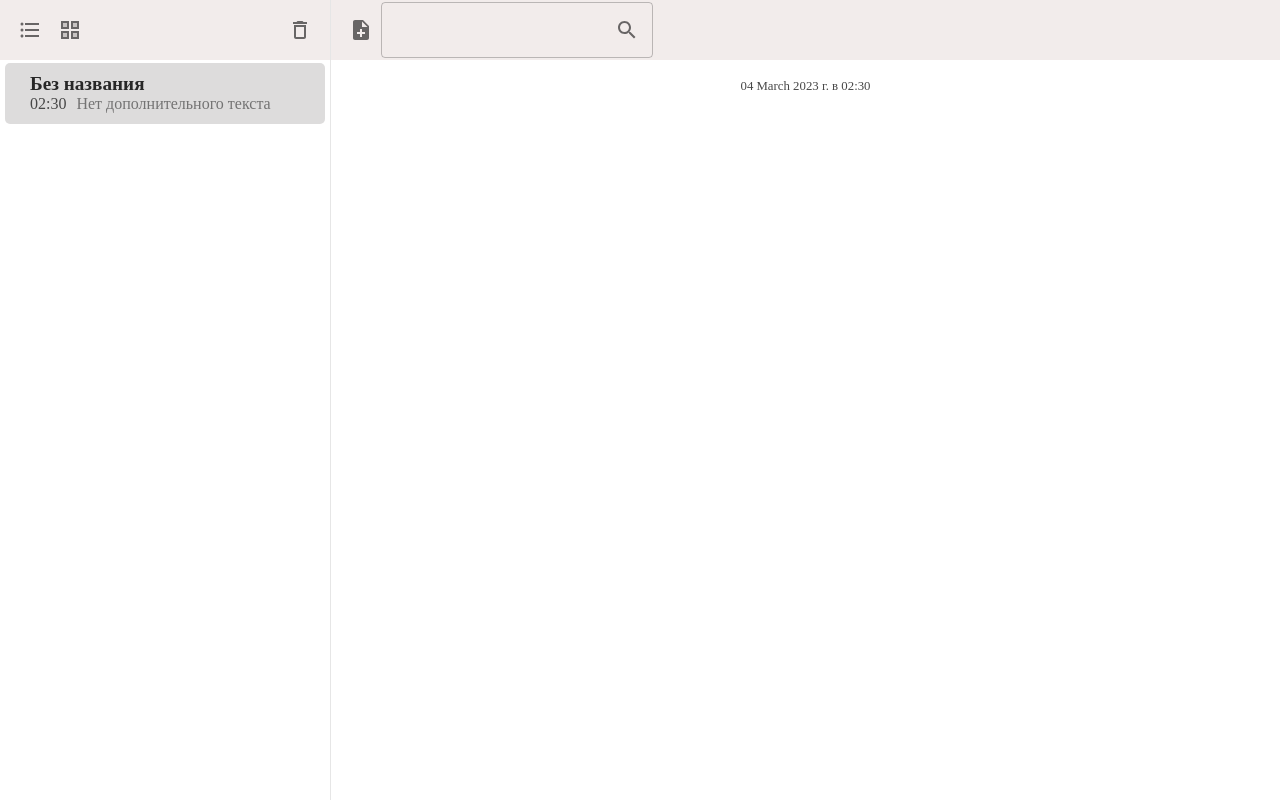
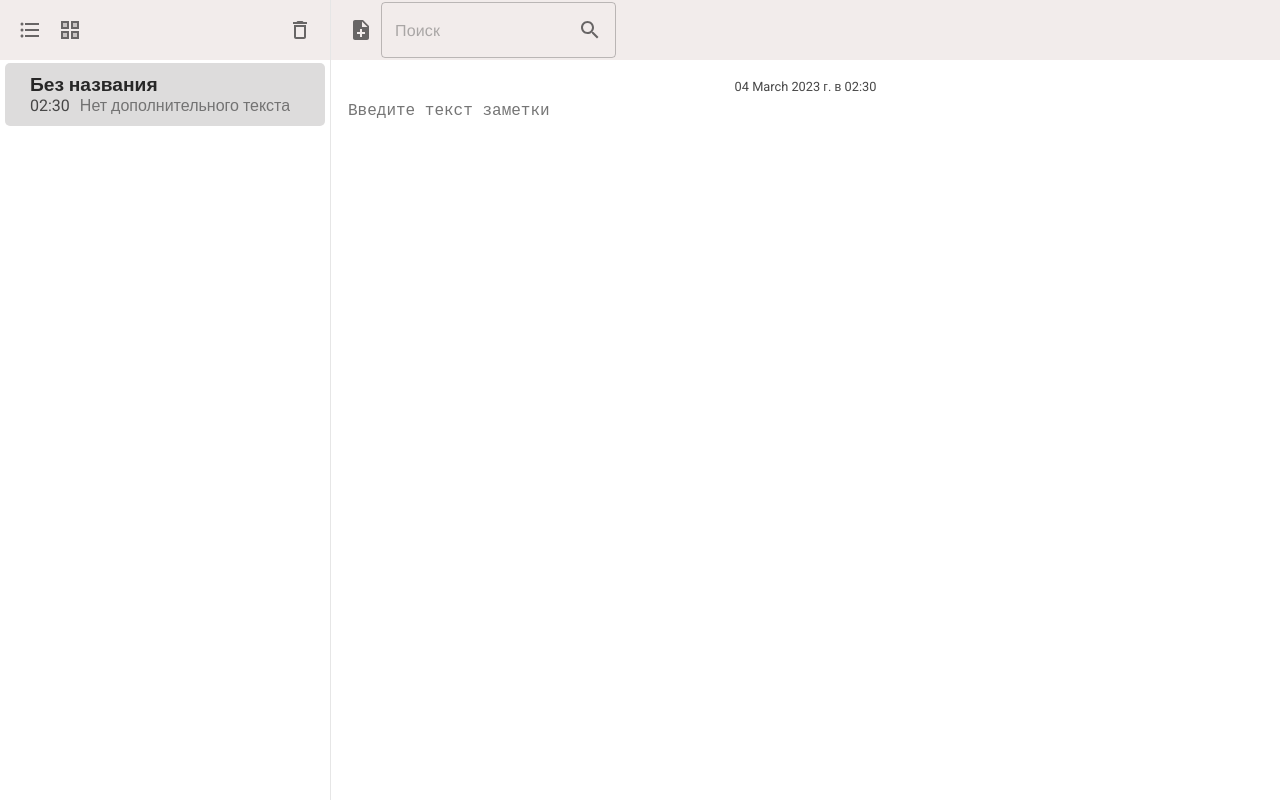
Before and after one commit to choodessny/notes, a React (Vite) app: page / in a window 1280 px wide. Both pictures are taken after a click on the button 361 px from the left and 30 px from the top of the page. Built offline with nearby package versions, Linux system fonts and the light colour scheme; a web font is replaced by a local one.

Commit message:
visual changes

```diff
--- a/package.json
+++ b/package.json
@@ -11,6 +11,7 @@
   "dependencies": {
     "@emotion/react": "^11.10.6",
     "@emotion/styled": "^11.10.6",
+    "@fontsource/roboto": "^4.5.8",
     "@mui/icons-material": "^5.11.11",
     "@mui/material": "^5.11.11",
     "@reduxjs/toolkit": "^1.9.3",
--- a/src/App.scss
+++ b/src/App.scss
@@ -30,6 +30,7 @@
 }
 
 body {
+  font-family: Roboto, Arial;
   margin: 0;
   background-color: var(--note-background-color);
   color: var(--text-color);
--- a/src/App.tsx
+++ b/src/App.tsx
@@ -1,5 +1,9 @@
 import "./App.scss";
 import { Container } from "./components/Container/Container";
+import "@fontsource/roboto/300.css";
+import "@fontsource/roboto/400.css";
+import "@fontsource/roboto/500.css";
+import "@fontsource/roboto/700.css";
 
 function App() {
   return (
--- a/src/components/Container/Container.module.scss
+++ b/src/components/Container/Container.module.scss
@@ -4,6 +4,7 @@
   display: flex;
   flex-direction: row;
   align-items: stretch;
+  overflow: hidden;
 }
 .left {
   width: 330px;
@@ -16,6 +17,8 @@
 .right {
   display: flex;
   flex-direction: column;
+  overflow-y: auto;
+  max-height: 100%;
 }
 
 .divider {
--- a/src/components/CreateButton/CreateButton.tsx
+++ b/src/components/CreateButton/CreateButton.tsx
@@ -1,5 +1,5 @@
 import { useNavigate } from "react-router-dom";
-import { createNote } from "../../store/reducers/notes";
+import { createNote, editNote } from "../../store/reducers/notes";
 import { useAppDispatch, useAppSelector } from "../../store/store";
 import NoteAddIcon from "@mui/icons-material/NoteAdd";
 import { IconButton } from "@mui/material";
--- a/src/components/Editor/Editor.module.scss
+++ b/src/components/Editor/Editor.module.scss
@@ -2,13 +2,14 @@
   display: flex;
   flex-direction: column;
   height: 100%;
+  padding-top: 15px;
 }
 
 .text {
   padding: 0px 15px 15px 15px;
   flex-grow: 1;
   .textArea {
-    font-size: 1.1em;
+    font-size: 16px;
     height: 100%;
     width: 100%;
     border: none;
--- a/src/components/Editor/Editor.tsx
+++ b/src/components/Editor/Editor.tsx
@@ -17,6 +17,8 @@ export const Editor: React.FC<TEditorProps> = ({ note, onBlur }) => {
       <Date note={note} />
       <div className={styles.text}>
         <textarea
+          placeholder="Введите текст заметки"
+          autoFocus
           onBlur={onBlur}
           className={styles.textArea}
           onChange={(e) => {
--- a/src/components/Header/Header.module.scss
+++ b/src/components/Header/Header.module.scss
@@ -1,4 +1,7 @@
 .header {
+  position: sticky;
+  z-index: 10;
+  top: 0;
   height: 60px;
   width: 100%;
   background-color: var(--header-color);
--- a/src/components/Note/Note.tsx
+++ b/src/components/Note/Note.tsx
@@ -12,9 +12,15 @@ export const Note = () => {
   const notes = useAppSelector((state) => state.notes.notes);
   const currentNote = currentNoteId ? notes[currentNoteId] : null;
   useEffect(() => {
-    setIsEditing(false);
+    if (currentNote?.text !== "") {
+      setIsEditing(false);
+    }
   }, [currentNoteId]);
-
+  useEffect(() => {
+    if (currentNote?.text === "") {
+      setIsEditing(true);
+    }
+  }, [currentNote?.text]);
   if (!currentNote) {
     return null;
   }
@@ -32,7 +38,10 @@ export const Note = () => {
     <Editor
       note={currentNote}
       onBlur={() => {
-        setIsEditing(true);
+        if (currentNote?.text === "") {
+          return;
+        }
+        setIsEditing(false);
       }}
     />
   );
--- a/src/components/NoteHeaderElements/NoteHeaderElements.tsx
+++ b/src/components/NoteHeaderElements/NoteHeaderElements.tsx
@@ -15,6 +15,8 @@ export const NoteHeaderElements = () => {
       <CreateButton />
       <div className={styles.searchInputTextContainer}>
         <TextField
+          title="Поиск"
+          placeholder="Поиск"
           value={inputText}
           onChange={(e) => dispatch(setSearch(e.target.value.trim()))}
           InputProps={{
--- a/src/components/TilesView/TilesView.tsx
+++ b/src/components/TilesView/TilesView.tsx
@@ -2,16 +2,31 @@ import { Spacer } from "../Spacer/Spacer";
 import { Header } from "../Header/Header";
 import { List } from "../List/List";
 import { CommonHeaderElements } from "../CommonHeaderElements/CommonHeaderElements";
-import { useState } from "react";
+import { useEffect, useRef, useState } from "react";
 import { useCurrentId } from "../../hooks/useCurrentId";
 import { Note } from "../Note/Note";
 import ArrowBackIosNewIcon from "@mui/icons-material/ArrowBackIosNew";
 import { IconButton } from "@mui/material";
 import { NoteHeaderElements } from "../NoteHeaderElements/NoteHeaderElements";
+import { useAppSelector } from "../../store/store";
 
 export const TilesView = () => {
+  const noteCount = useAppSelector((state) => state.notes.idsList.length);
+  const previosNoteCount = useRef<number>(noteCount);
+  const notes = useAppSelector((state) => state.notes.notes);
   const currentNoteId = useCurrentId();
   const [isOpened, setIsOpened] = useState<boolean>(!!currentNoteId);
+  useEffect(() => {
+    if (noteCount > previosNoteCount.current) {
+      setIsOpened(true);
+    }
+    previosNoteCount.current = noteCount;
+  }, [noteCount]);
+  useEffect(() => {
+    if (!currentNoteId || !notes[currentNoteId]) {
+      setIsOpened(false);
+    }
+  }, [currentNoteId, notes]);
   return (
     <div>
       <Header>
@@ -24,7 +39,6 @@ export const TilesView = () => {
           <ArrowBackIosNewIcon />
         </IconButton>
         <CommonHeaderElements />
-        <Spacer />
         <NoteHeaderElements />
       </Header>
       {!isOpened && <List onDoubleClick={() => setIsOpened(true)} />}
```
Also changed, not shown: 1 other file (tests, documents, lock files or other folders).
